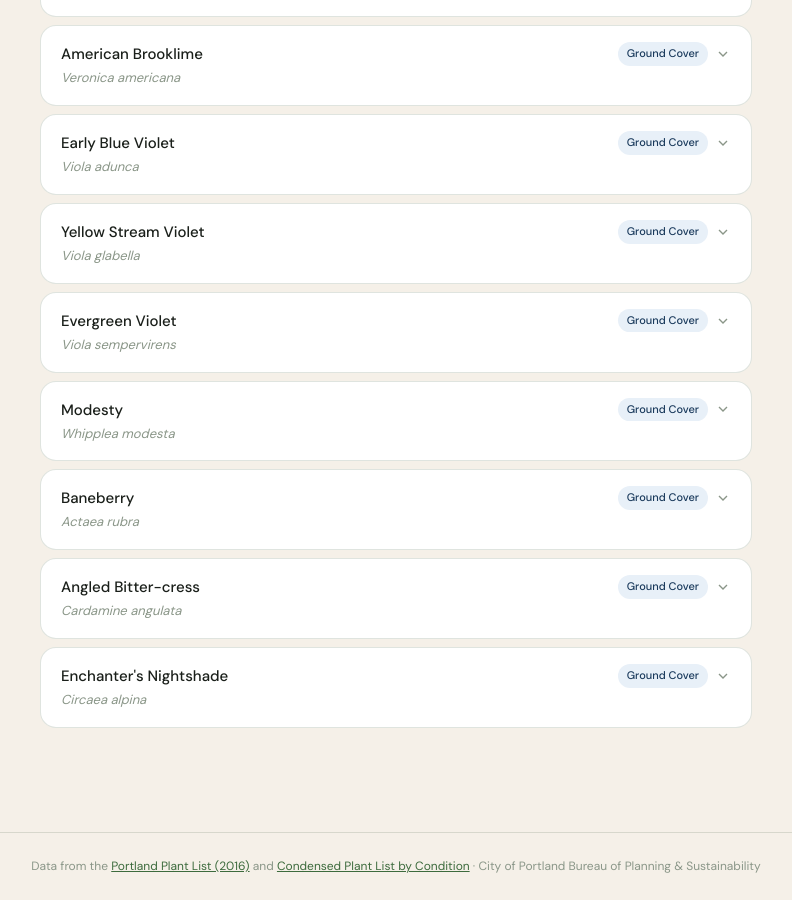
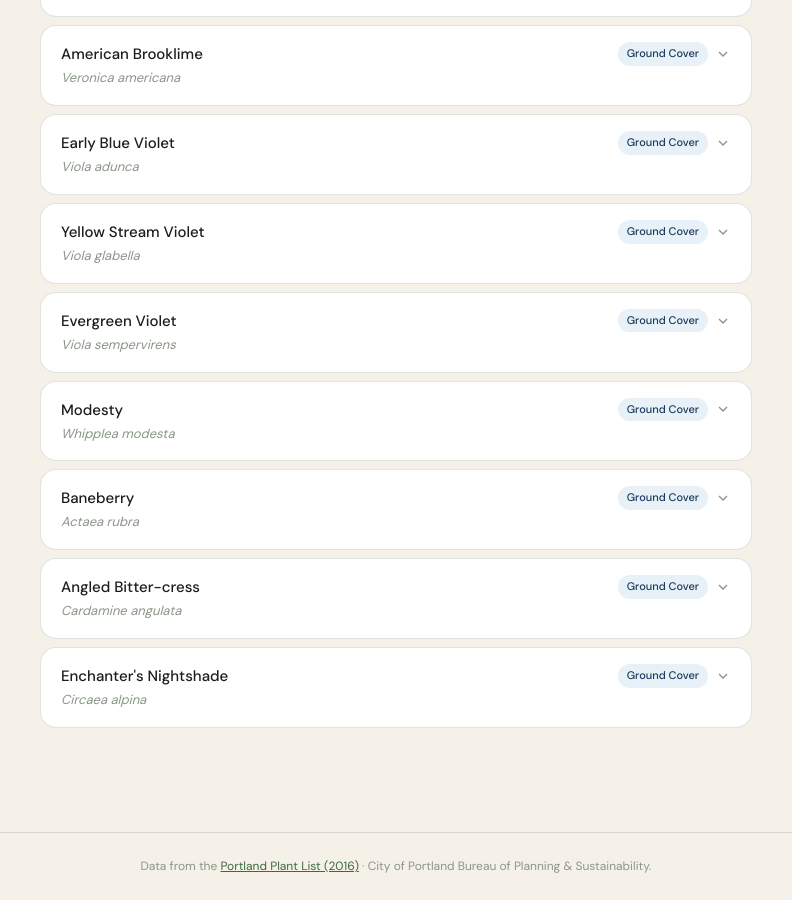
Before and after one commit to mmeshnick/portland-plant-list, a Jekyll site: the page built from index.html, in a window 1280 px wide and 900 px high, scrolled down 16589 px. Shown: the whole window, without its empty margins (244-1036 px from the left). Built offline with Jekyll 4.4.1, drawn with Linux system fonts in a browser that asks for light colours.

Commit message:
change footer

```diff
--- a/_layouts/default.html
+++ b/_layouts/default.html
@@ -31,7 +31,7 @@
 </main>
 
 <footer>
-  Data from the <a href="https://backyardhabitats.org/wp-content/uploads/2018/03/Portland-Plant-List.pdf#page=67" target="_blank">Portland Plant List (2016)</a> and <a href="https://backyardhabitats.org/wp-content/uploads/2021/01/Condensed-Portland-Plant-List-Plants-by-Condition.pdf" target="_blank">Condensed Plant List by Condition</a> · City of Portland Bureau of Planning &amp; Sustainability
+  Data from the <a href="https://backyardhabitats.org/wp-content/uploads/2018/03/Portland-Plant-List.pdf#page=67" target="_blank">Portland Plant List (2016)</a>  · City of Portland Bureau of Planning &amp; Sustainability.
 </footer>
 
 <script src="{{ '/assets/js/app.js' | relative_url }}"></script>
```
